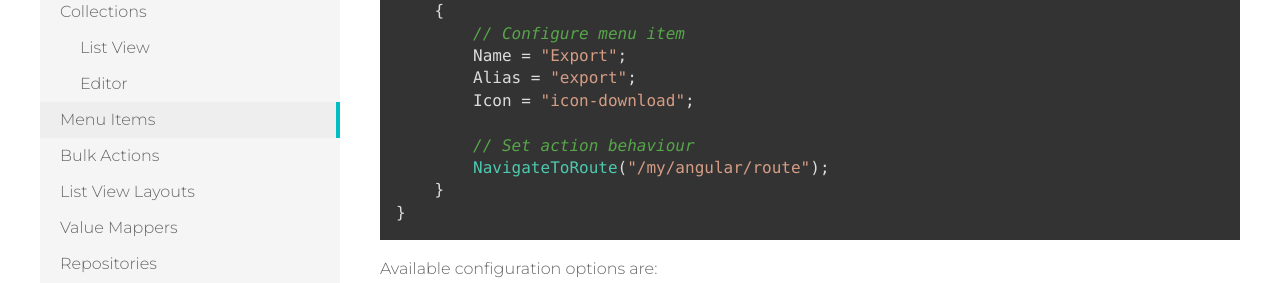
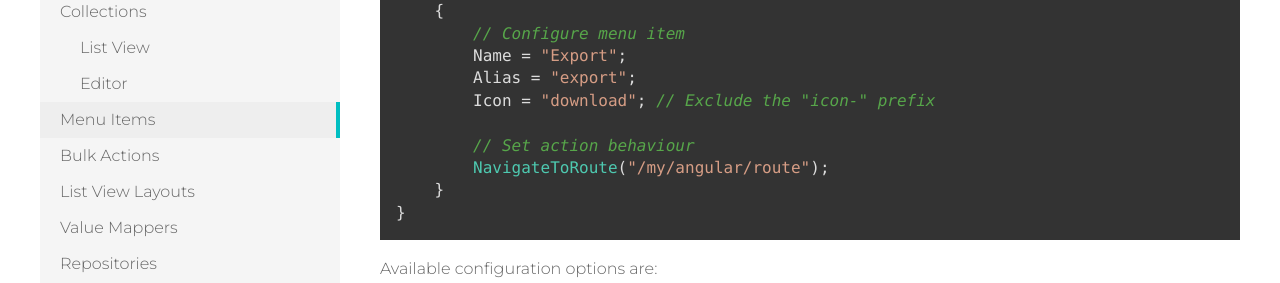
Before and after one commit to mattbrailsford/umbraco-fluidity, a Jekyll site: the page built from docs/_pages/02-api-05-menu-items.md, in a window 1280 px wide. Shown: the part 699-982 px from the top of the page. Built offline with Jekyll 4.4.1, drawn with Linux system fonts in a browser that asks for light colours.

Commit message:
Added comment to MenuItems docs to exlude the "icon-" prefix on icon names

```diff
--- a/docs/_pages/02-api-05-menu-items.md
+++ b/docs/_pages/02-api-05-menu-items.md
@@ -20,7 +20,7 @@ public class ExportMenuItem : MenuItem
         // Configure menu item
         Name = "Export";
         Alias = "export";
-        Icon = "icon-download";
+        Icon = "download"; // Exclude the "icon-" prefix
 
         // Set action behaviour
         NavigateToRoute("/my/angular/route");
```
